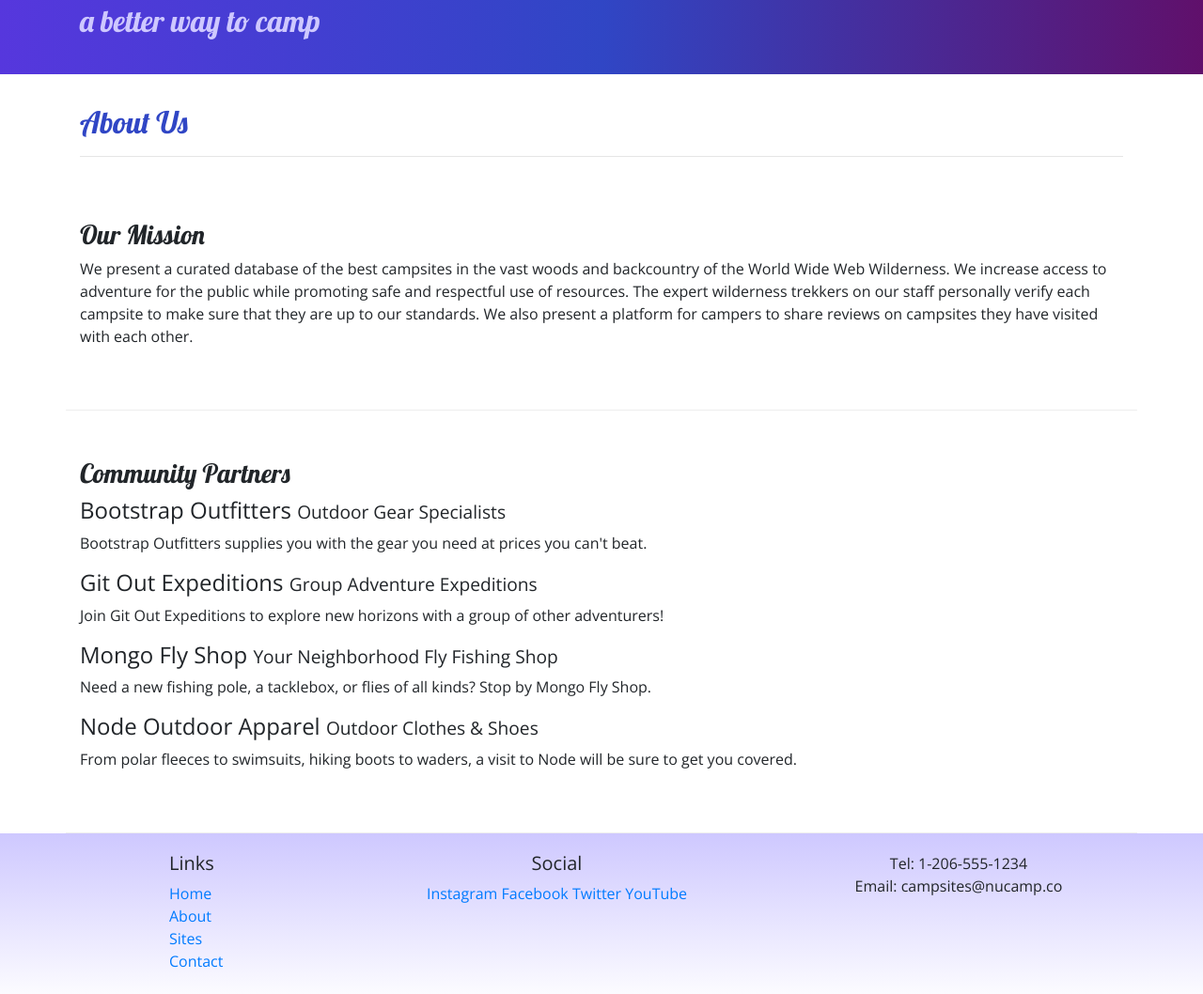
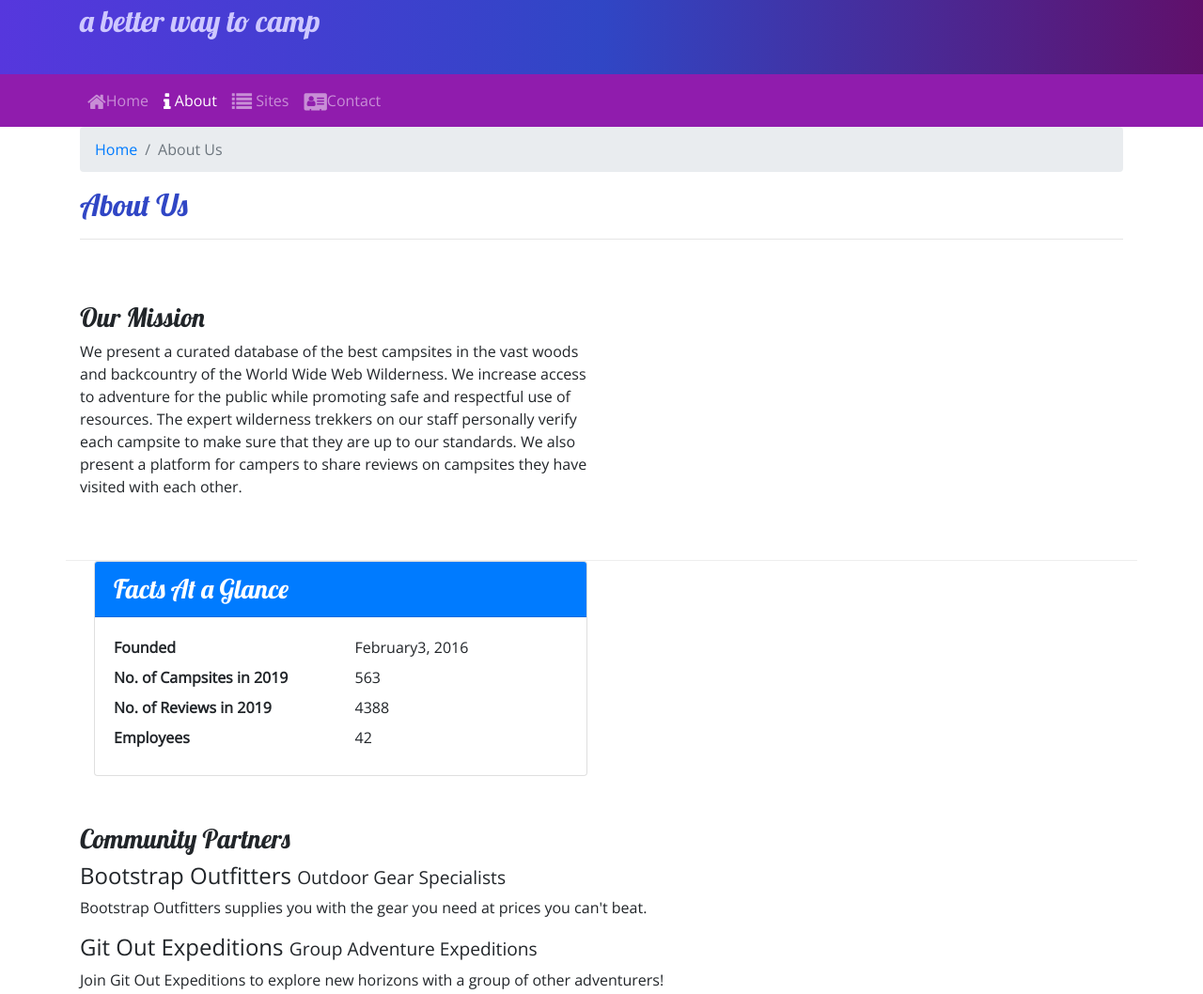
Before and after one commit to Brockcc/Nu-campsite, a website: page aboutus.html in a window 1280 px wide. Shown: the part 83-1141 px from the top of the page at 94% size. Drawn offline with nearby package versions, Linux system fonts and the light colour scheme.

Commit message:
Second Commit

```diff
--- a/CSS/styles.css
+++ b/CSS/styles.css
@@ -20,6 +20,7 @@ footer {
 }
 
 .jumbotron {
+    margin: 0;
     padding: 30px;
     background-image: linear-gradient(to right, #5637dd, #3046c5, #60106b);
     color: white;
@@ -30,3 +31,7 @@ footer {
     border-bottom: 1px ridge;
     min-height: 200px;
 }
+
+.navbar {
+    background-color: #901cad;
+}
--- a/aboutus.html
+++ b/aboutus.html
@@ -7,6 +7,8 @@
     <meta name="viewport" content="width=device-width, initial-scale=1" />
     <!-- Bootstrap CSS -->
     <link rel="stylesheet" href="node_modules/bootstrap/dist/css/bootstrap.min.css" />
+    <!-- Additional CSS must be placed after Bootstrap CSS -->
+    <link rel="stylesheet" href="node_modules/font-awesome/css/font-awesome.min.css" />
     <link rel="stylesheet" href="https://fonts.googleapis.com/css?family=Lobster|Open+Sans" />
     <link rel="stylesheet" href="css/styles.css" />
 
@@ -26,19 +28,59 @@
         </div>
     </header>
 
+    <nav class="navbar navbar-expand-sm navbar-dark sticky-top">
+        <div class="container">
+            <button class="navbar-toggler ml-auto" type="button" data-toggle="collapse" data-target="#nucampNavbar">
+                <span class="navbar-toggler-icon"></span>
+            </button>
+            <div class="collapse navbar-collapse" id="nucampNavbar">
+                <ul class="navbar-nav">
+                    <li class="nav-item"><a class="nav-link" href="index.html"><i class="fa fa-home fa-lg"></i>Home</a></li>
+                    <li class="nav-item active"><a class="nav-link" href="#"><i class="fa fa-info fa-lg"></i> About</a></li>
+                    <li class="nav-item"><a class="nav-link" href="#"><i class="fa fa-list fa-lg"></i> Sites</a></li>
+                    <li class="nav-item"><a class="nav-link" href="#"><i class="fa fa-address-card fa-lg"></i>Contact</a></li>
+                </ul>
+            </div>
+        </div>
+    </nav>
+
     <div class="container">
         <div class="row">
             <div class="col">
+                <ol class="breadcrumb"> <!-- ol breadcrumb base class and breadcrumb item class for li items. Be sure to mark active for the current page.-->
+                    <li class="breadcrumb-item"><a href="index.html">Home</a></li><!--Anchor for home page-->
+                    <li class="breadcrumb-item active">About Us</li>
+                </ol>
                <h2>About Us</h2>
                <hr />
             </div>
         </div>
 
         <div class="row row-content">
-            <div class="col col-sm-6 col-xl-12">
+            <div class="col col-sm-6">
                 <h3>Our Mission</h3>
                 <p>We present a curated database of the best campsites in the vast woods and backcountry of the World Wide Web Wilderness. We increase access to adventure for the public while promoting safe and respectful use of resources. The expert wilderness trekkers on our staff personally verify each campsite to make sure that they are up to our standards. We also present a platform for campers to share reviews on campsites they have visited with each other.</p>
             </div>
+        </div>
+        <div class="col-sm-6">
+            <div class="card">
+                <h3 class="card-header bg-primary text-white">Facts At a Glance</h3>
+                <div class="card-body">
+                    <div class="row">
+                        <dt class="col-6">Founded</dt>
+                        <dd class="col-6">February3, 2016</dd>
+                        <dt class="col-6">No. of Campsites in 2019</dt>
+                        <dd class="col-6">563</dd>
+                        <dt class="col-6">No. of Reviews in 2019</dt>
+                        <dd class="col-6">4388</dd>
+                        <dt class="col-6">Employees</dt>
+                        <dd class="col-6">42</dd>
+                    </div>
+                </div>
+            </div>
+        </div>
+        <div class="col">
+
         </div>
 
         <div class="row row-content">
@@ -70,14 +112,14 @@
                 </div>
                 <div class="col-6 col-sm-5 text-center">
                     <h5>Social</h5>
-                    <a href="http://instagram.com/">Instagram</a>
-                    <a href="http://facebook.com/">Facebook</a>
-                    <a href="http://twitter.com/">Twitter</a>
-                    <a href="http://youtube.com/">YouTube</a>
+                    <a href="http://instagram.com/"><i class="fa fa-instagram"></i></a>
+                    <a href="http://facebook.com/"><i class="fa fa-facebook"></i></a>
+                    <a href="http://twitter.com/"><i class="fa fa-twitter"></i></a>
+                    <a href="http://youtube.com/"><i class="fa fa-youtube"></i></a>
                 </div>
                 <div class="col-sm-4 text-center">
-                    Tel: 1-206-555-1234<br />
-                    Email: campsites@nucamp.co
+                    <i class="fa fa-phone fa-lg"></i> 1-206-555-1234<br />
+                    <i class="fa fa-envelope fa-lg"></i> campsites@nucamp.co
                 </div>
            </div>
         </div>
--- a/package.json
+++ b/package.json
@@ -15,6 +15,7 @@
   },
   "dependencies": {
     "bootstrap": "^4.5.2",
+    "font-awesome": "^4.7.0",
     "jquery": "^3.5.1",
     "popper.js": "^1.16.1"
   }
```
Also changed, not shown: index.html (+24 -6 lines), 1 other file.
